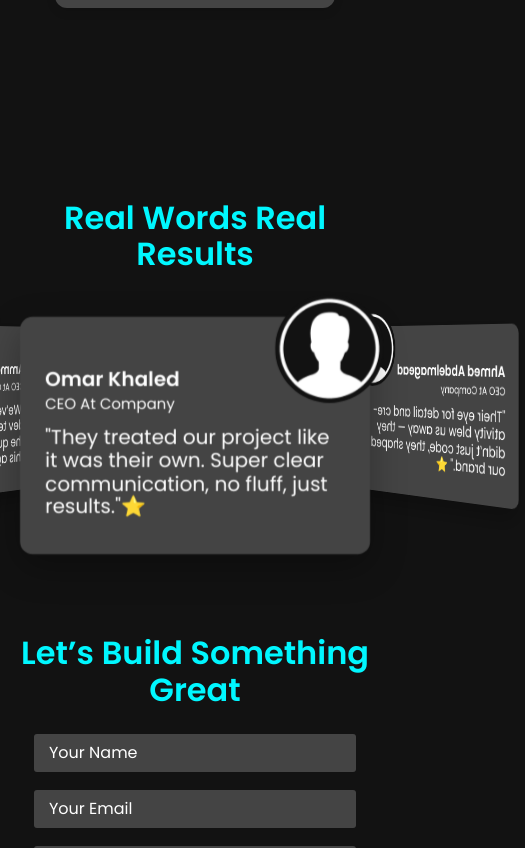
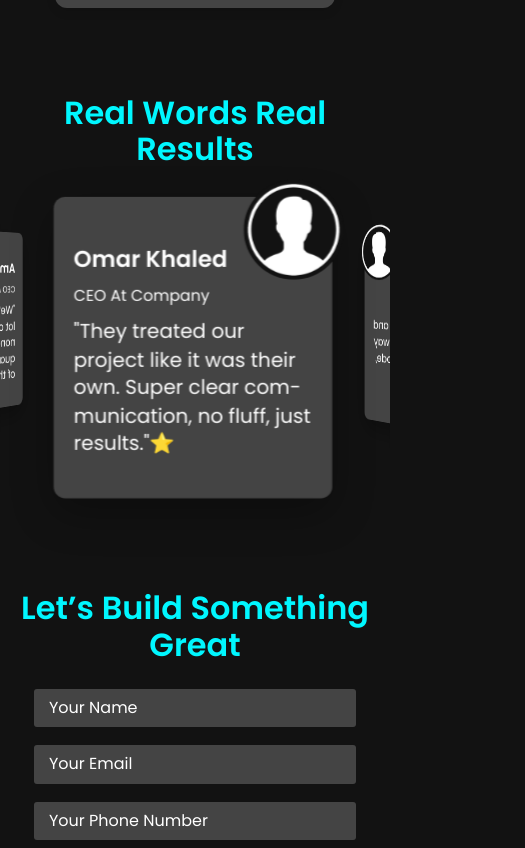
Before and after one commit to AbdullahElalfy/agency, a plain HTML site: page index.html in a window 390 px wide. Shown: the part 6175-7023 px from the top of the page, 525 px wide, since content can reach past the window. Drawn offline with nearby package versions, Linux system fonts and the light colour scheme.

Commit message:
responsive

```diff
--- a/CSS/style.css
+++ b/CSS/style.css
@@ -1,6 +1,7 @@
 /* Start Global  */
 html {
   scroll-behavior: smooth;
+  overflow-x: hidden;
 }
 
 * {
@@ -1148,6 +1149,66 @@ h6 {
   margin-top: 10px;
 }
 
+/* Mobile styles */
+@media (max-width: 480px) {
+  .testimonials {
+    height: auto;
+    min-height: 400px;
+    padding: 20px 15px;
+  }
+
+  .testimonials .container {
+    width: 100%;
+    max-width: 350px;
+    height: auto;
+    min-height: 300px;
+    perspective: 1000px;
+    margin-bottom: 90px;
+  }
+
+  .testimonials .testi-cont {
+    height: auto;
+    min-height: 300px;
+  }
+
+  .testimonials .test {
+    width: 59%;
+    max-width: 363px;
+    height: auto;
+    min-height: 187px;
+    left: 20%;
+    transform: translateX(-50%);
+    padding: 14px;
+    top: 29px;
+    border-radius: 8px;
+  }
+
+  .testimonials .test img {
+    width: 70px;
+    height: 70px;
+    right: -8px;
+    top: -12px;
+    object-fit: cover;
+  }
+
+  .testimonials .test h4 {
+    font-size: 1rem;
+    margin-bottom: 5px;
+    word-wrap: break-word;
+  }
+
+  .testimonials .test span {
+    font-size: 11px;
+  }
+
+  .testimonials .test p {
+    font-size: 14px;
+    margin-top: 8px;
+    line-height: 1.4;
+    word-wrap: break-word;
+  }
+}
+
 /* End Testimonials */
 /* Start Contact */
 .contact {
```
